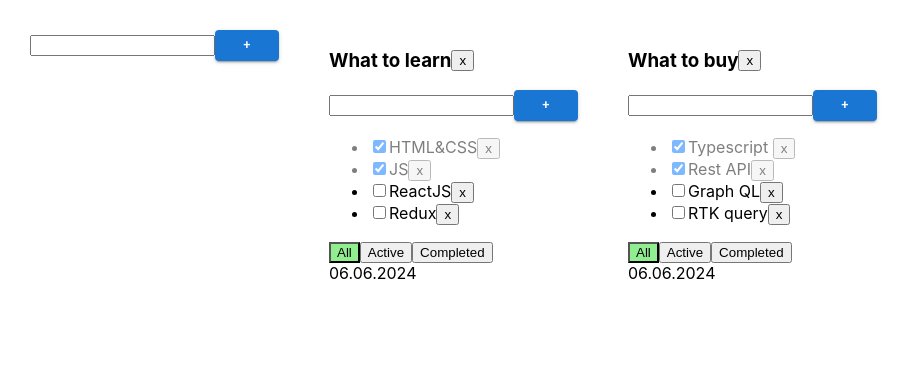
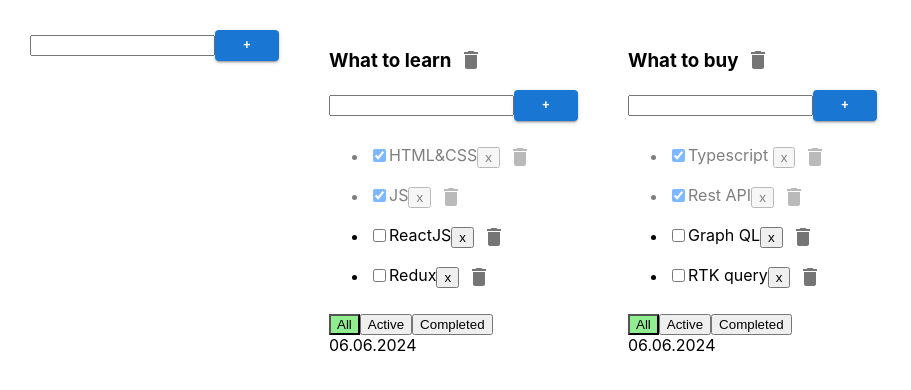
Before and after one commit to nikitastas/todolist, a React (Create React App) app: page / in a window 1280 px wide. Shown: the top 390 px of the page, without its empty margins (0-911 px from the left). Built offline with nearby package versions, Linux system fonts and the light colour scheme.

Commit message:
Used DeleteIcon.

```diff
--- a/src/Todolist.tsx
+++ b/src/Todolist.tsx
@@ -3,6 +3,8 @@ import {FilterValues} from './App';
 import {ChangeEvent} from 'react';
 import {AddItemFrom} from './AddItemForm';
 import {EditableSpan} from './EditableSpan';
+import IconButton from '@mui/material/IconButton';
+import DeleteIcon from '@mui/icons-material/Delete';
 
 type Todolist = {
     todolistId: string
@@ -46,7 +48,10 @@ export const Todolist = ({todolistId, title, tasks, date, filter, removeTask, up
         <div>
             <div className={'todolist-title-container'}>
                 <h3><EditableSpan value={title} onChange={updateTodolistTitleHandler} /></h3>
-                <Button title={'x'} onClick={removeTodolistHandler} />
+                {/*<Button title={'x'} onClick={removeTodolistHandler} />*/}
+                <IconButton onClick={removeTodolistHandler}>
+                    <DeleteIcon />
+                </IconButton>
             </div>
             <AddItemFrom addItem={addTaskCallback}/>
             {tasks.length === 0 ? (
@@ -69,6 +74,9 @@ export const Todolist = ({todolistId, title, tasks, date, filter, removeTask, up
                                 <input type="checkbox" checked={task.isDone} onChange={changeTaskStatusHandler}/>
                                 <EditableSpan value={task.title} onChange={changeTaskTitleHandler}/>
                                 <Button title={'x'} onClick={removeTaskHandler}/>
+                                <IconButton onClick={removeTaskHandler}>
+                                    <DeleteIcon />
+                                </IconButton>
                             </li>
                         )
                     })}
```
